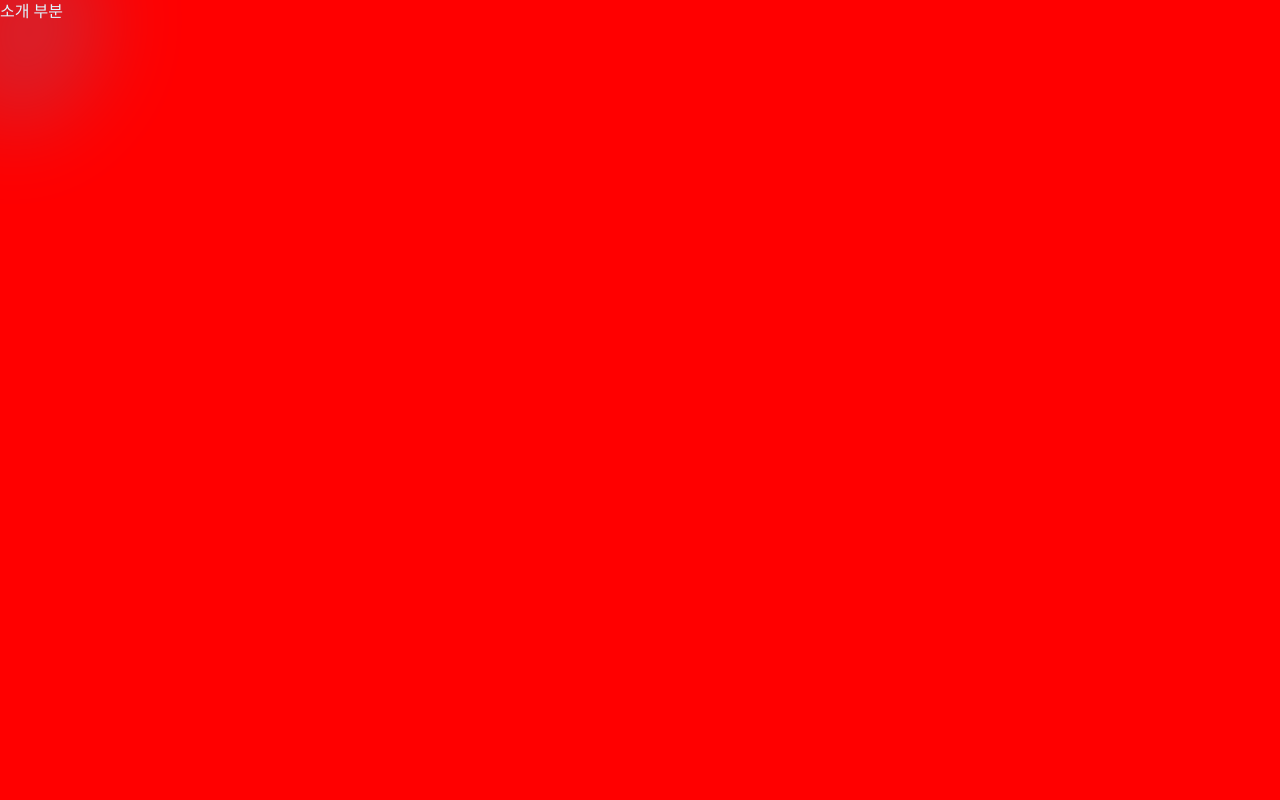
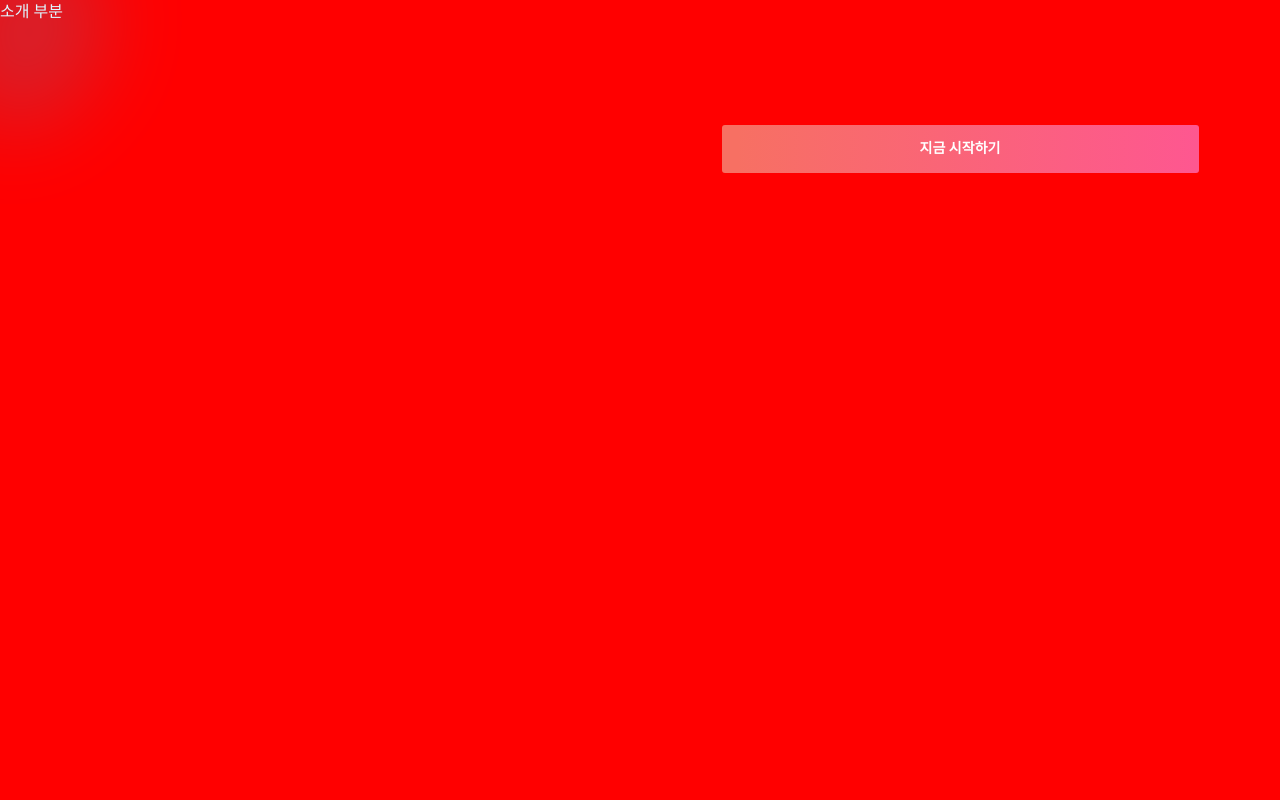
Before and after one commit to Codeit-Sprint-6-Part-2-Team-9/frontend, a React (Vite) app: page / in a window 1280 px wide. Shown: the top 800 px of the page. Built offline with nearby package versions, Linux system fonts and the light colour scheme.

Commit message:
feat: 지금 시작하기 버튼 추가

```diff
--- a/src/components/Buttons.module.css
+++ b/src/components/Buttons.module.css
@@ -162,7 +162,7 @@
   margin-right: -2px;
 }
 
-@media (min-width: 700px) {
+@media (min-width: 768px) {
   .landingButtonWrap {
     width: 477px !important;
   }
--- a/src/components/MyCreditRechargeButton.module.css
+++ b/src/components/MyCreditRechargeButton.module.css
@@ -54,7 +54,7 @@
   line-height: 26px;
 }
 
-@media (min-width: 700px) {
+@media (min-width: 768px) {
   .MycreditButton {
     width: 696px !important;
     height: 131px !important;
@@ -81,7 +81,7 @@
   }
 }
 
-@media (min-width: 1200px) {
+@media (min-width: 1280px) {
   .MycreditButton {
     width: 1200px !important;
     height: 131px !important;
--- a/src/pages/home-page/HomePage.jsx
+++ b/src/pages/home-page/HomePage.jsx
@@ -1,4 +1,6 @@
+import { Link } from 'react-router-dom';
 import Container from './Container';
+import Buttons from '../../components/Buttons';
 import classes from './HomePage.module.css';
 
 const HomePage = () => {
@@ -6,6 +8,11 @@ const HomePage = () => {
     <Container>
       <section className={classes.intro}>
         <div style={{ color: 'white' }}> 소개 부분 </div>
+        <div className={classes.test}>
+          <Link to="/list">
+            <Buttons type="landing">지금 시작하기</Buttons>
+          </Link>
+        </div>
       </section>
       <section className={classes.description}>
         <div style={{ color: 'white' }}> 설명 부분 </div>
--- a/src/pages/home-page/HomePage.module.css
+++ b/src/pages/home-page/HomePage.module.css
@@ -1,39 +1,41 @@
 .intro {
-  width: 375px;
+  width: 100%;
   height: 812px;
   background-color: red;
 }
 
 @media (min-width: 700px) {
   .intro {
-    width: 744px;
     height: 1200px;
   }
 }
 
 @media (min-width: 1200px) {
   .intro {
-    width: 1920px;
     height: 1080px;
   }
 }
 
 .description {
-  width: 375px;
+  width: 100%;
   height: 2436px;
   background-color: blue;
 }
 
-@media (min-width: 700px) {
+@media (min-width: 768px) {
   .description {
-    width: 744px;
     height: 2232px;
   }
 }
 
-@media (min-width: 1200px) {
+@media (min-width: 1280px) {
   .description {
-    width: 1920px;
     height: 3600px;
   }
 }
+
+.test {
+  display: flex;
+  justify-content: center;
+  margin-top: 100px;
+}
```
Also changed, not shown: src/assets/introimg.svg (added).
